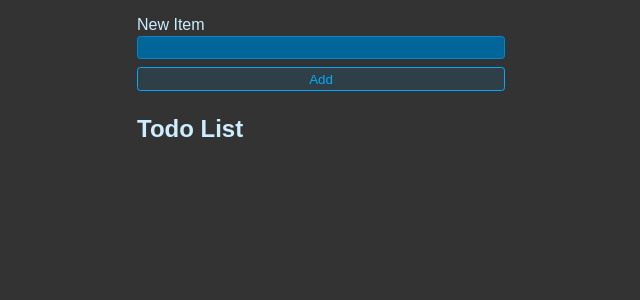
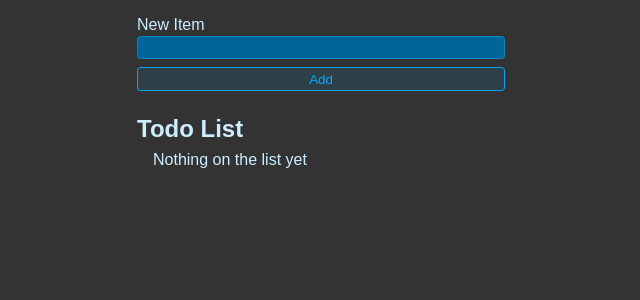
Before and after one commit to EuphieSS/todo-list-react-exercise, a React (Create React App) app: page / in a window 1280 px wide. Shown: the top 300 px of the page, without its empty margins (319-959 px from the left). Built offline with nearby package versions, Linux system fonts and the light colour scheme.

Commit message:
Add no todo message

```diff
--- a/src/App.jsx
+++ b/src/App.jsx
@@ -56,6 +56,7 @@ function App() {
 
       <h1 className='header'>Todo List</h1>
       <ul className='list'>
+        {todos.length === 0 && 'Nothing on the list yet'}
         {todos.map(todo => {
           return (
             <li key={todo.id}>
```
